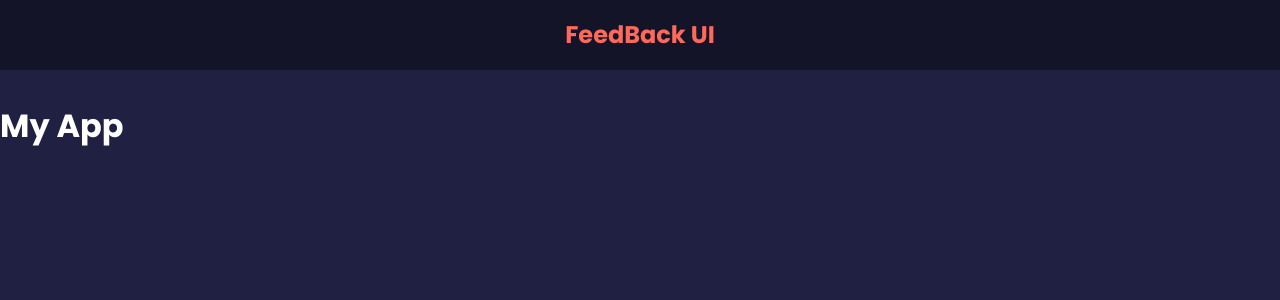
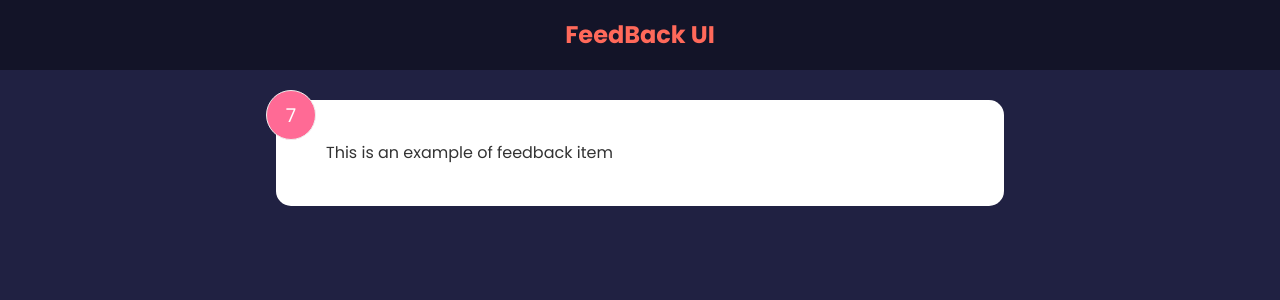
Before and after one commit to SaJid96/Feedback-Application, a React (Create React App) app: page / in a window 1280 px wide. Shown: the top 300 px of the page. Built offline with nearby package versions, Linux system fonts and the light colour scheme.

Commit message:
added useState hooks

```diff
--- a/src/App.js
+++ b/src/App.js
@@ -1,12 +1,14 @@
+import FeedbackItem from "./components/FeedbackItem";
 import Header from "./components/Header";
-
 
 function App() {
   return (
     <>
       <div>
-        <Header  />
-        <h1>My App</h1>
+        <Header />
+        <div className="container">
+          <FeedbackItem />
+        </div>
       </div>
     </>
   );
--- /dev/null
+++ b/src/components/FeedbackItem.jsx
@@ -0,0 +1,24 @@
+import { useState } from 'react';
+
+const FeedbackItem = () => {
+
+
+
+  const [rating, setRating] = useState(7);
+  const [text, setText] = useState('This is an example of feedback item');
+
+
+
+
+
+  return (
+    <div className="card">
+      <div className="num-display">{rating}</div>
+      <div className="text-display">{text}</div>
+
+
+    </div>
+  );
+};
+
+export default FeedbackItem;
```
